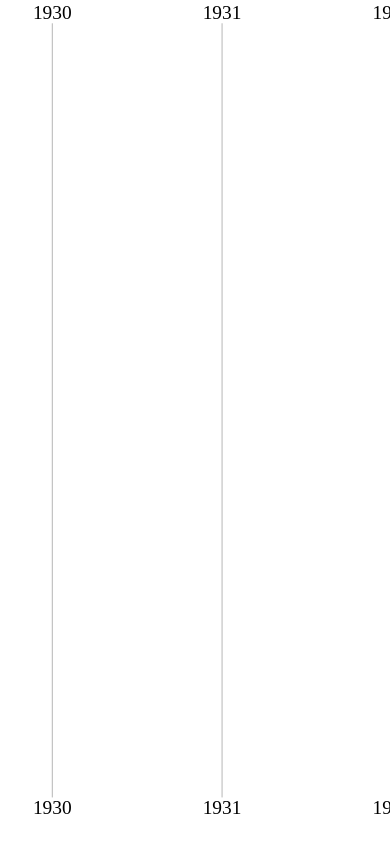
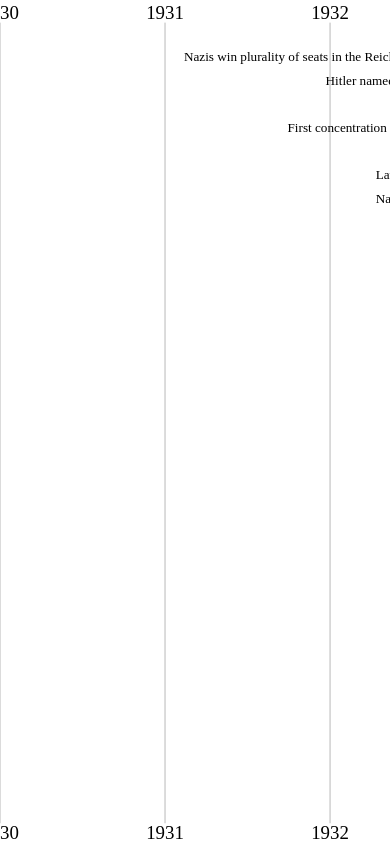
Before and after one commit to willyrk1/timeline-horizontal, a React (Vite) app: page / in a window 390 px wide. Built offline with nearby package versions, Linux system fonts and the light colour scheme.

Commit message:
Making zoom and mobile friendly

```diff
--- a/src/App.tsx
+++ b/src/App.tsx
@@ -9,18 +9,18 @@ export default function App() {
       centerYear={1942.5}
       pixelsPerYear={175}
       events={[
-        spacer(),
-        spacer(),
-        spacer(),
-        spacer(),
-        spacer(),
-        spacer(),
-        spacer(),
-        spacer(),
-        spacer(),
-        spacer(),
-        spacer(),
-        spacer(),
+        pointEvent("Nazis win plurality of seats in the Reichstag", [1932, 7, 31]),
+        pointEvent("Hitler named German chancellor", [1933, 1, 30]),
+        pointEvent("Reichstag Fire", [1933, 2, 27], "...enables Nazi purge of Communists"),
+        pointEvent("First concentration camp, Dachau, is opened", [1933, 3, 22]),
+        pointEvent("Enabling Act", [1933, 3, 23], "...gives the Nazis full executive power"),
+        pointEvent("Law Against the Formation of Parties", [1933, 7, 14], "...outlaws all competition to the Nazi Party"),
+        pointEvent("Nazi sterilization law for the disabled", [1933, 7, 14]),
+        pointEvent("German-Polish non-aggression pact", [1934, 1, 26]),
+        pointEvent("Night of the Long Knives", [1934, 6, 30], "...consolidates Hitler's power"),
+        pointEvent("Nuremberg Laws", [1935, 9, 15], "...a set of laws codifying various racist and antisemitic policies"),
+        rangeEvent("Second Italo-Ethiopian War", [1935, 10, 3], [1937, 2, 19], "...ends with Italy occupying Ethiopia until 1941"),
+        pointEvent("Anglo-Egyptian treaty of 1936", [1936, 8, 26], "...balanced Egyptian desire for independence from Britain with fear that Italy would expand its Ethiopian war into Egypt"),
         spacer(),
         spacer(),
         spacer(),
--- a/src/HorizontalTimeline.tsx
+++ b/src/HorizontalTimeline.tsx
@@ -16,7 +16,7 @@ interface HorizontalTimelineProps {
 }
 
 export default function HorizontalTimeline(props: HorizontalTimelineProps) {
-  const { events, startYear, endYear, centerYear, pixelsPerYear } = props
+  const { events, startYear, endYear, pixelsPerYear } = props
 
   const totalWidth = (endYear - startYear) * pixelsPerYear;
 
@@ -36,28 +36,23 @@ export default function HorizontalTimeline(props: HorizontalTimelineProps) {
     yearLines.push(year);
   }
 
+  let svgHeight = 0;
+  let currentY = 65;
+  events.forEach(event => {
+    currentY = event.eventType === 'top' ? 65 : currentY + 25
+    if (currentY > svgHeight) {
+      svgHeight = currentY;
+    }
+  })
+  svgHeight += 30;
 
   let yIndex = 0;
 
-  const containerRef = React.useRef<HTMLDivElement | null>(null);
-  const containerHeight = containerRef?.current?.clientHeight || window.innerHeight;
-
-  const [, setForceRefresh] = React.useState<boolean>()
-  const handleWindowResize = () => {
-    setForceRefresh(x => !x);
-  }
-  React.useEffect(() => {
-    handleWindowResize();
-    window.addEventListener("resize", handleWindowResize)
-    return () => window.removeEventListener("resize", handleWindowResize)
-  }, [])
-
   return (
-    <div className='container' ref={containerRef}>
+    <div className='container'>
       <svg
         xmlns="http://www.w3.org/2000/svg"
-        viewBox='0 0 3500 870'
-        width={totalWidth}
+        viewBox={`0 0 ${totalWidth} ${svgHeight}`}
         onMouseMove={() => {
           setHoverState(undefined);
         }}
@@ -76,13 +71,13 @@ export default function HorizontalTimeline(props: HorizontalTimelineProps) {
                 x1={x}
                 y1='24'
                 x2={x}
-                y2={containerHeight - 22}
+                y2={svgHeight - 22}
                 stroke='black'
                 strokeOpacity='0.3'
                 strokeWidth='1'
               />
               <text {...yearLineProps} y='20'>{year}</text>
-              <text {...yearLineProps} y={containerHeight - 5}>{year}</text>
+              <text {...yearLineProps} y={svgHeight - 5}>{year}</text>
             </React.Fragment>
           );
         })}
--- a/tsconfig.json
+++ b/tsconfig.json
@@ -1,9 +1,9 @@
 {
   "compilerOptions": {
-    "target": "ES2020",
+    "target": "esnext",
     "useDefineForClassFields": true,
-    "lib": ["ES2020", "DOM", "DOM.Iterable"],
-    "module": "ESNext",
+    "lib": ["esnext", "DOM", "DOM.Iterable"],
+    "module": "esnext",
     "skipLibCheck": true,
 
     /* Bundler mode */
```
